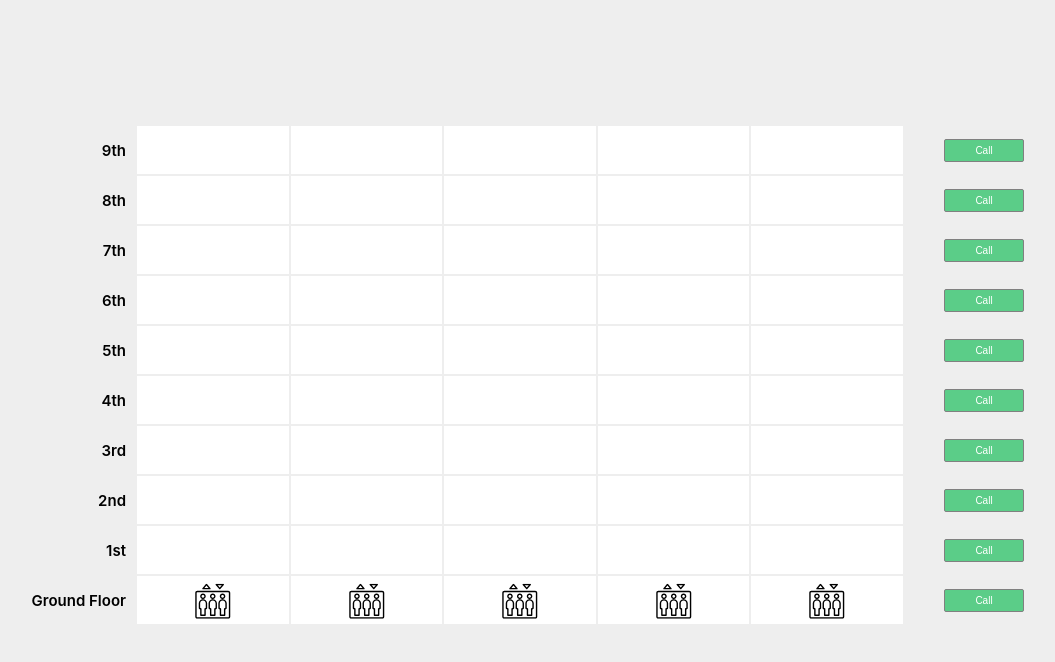
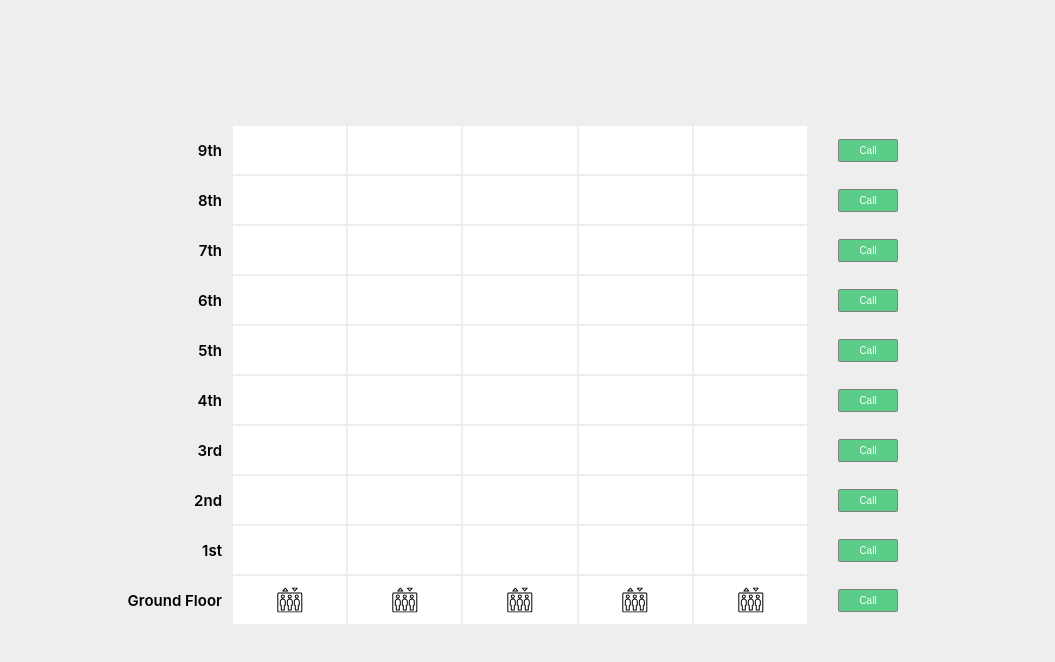
Before and after one commit to DrLiamKless/Elevators, a React (Create React App) app in the folder elevators/: page / in a window 1280 px wide. Shown: the top 662 px of the page, without its empty margins (120-1175 px from the left). Built offline with nearby package versions, Linux system fonts and the light colour scheme.

Commit message:
improve design & Todos

```diff
--- a/elevators/src/App.css
+++ b/elevators/src/App.css
@@ -2,4 +2,6 @@
   text-align: center;
   width: 100vw;
   height: 100vh;
+  background-color: #EEEEEE;
+  overflow-y: auto;
 };
--- a/elevators/src/App.tsx
+++ b/elevators/src/App.tsx
@@ -3,6 +3,9 @@ import Game from './components/Game';
 import './App.css'
 
 function App() {
+  // TODO: add entrypoint to app + build;
+  // TODO: upload to github pages / heroku;
+  // TODO: make responsive for phone;
   return (
     <div className="App">
       <Game />
--- a/elevators/src/components/CallButton.tsx
+++ b/elevators/src/components/CallButton.tsx
@@ -4,7 +4,7 @@ import { renderButtonStyling, renderButtonTitleStyling } from '../utils/callButt
 import { FloorState } from '../utils/models/Floor';
 
 const Button = styled.button<({floorState: FloorState})>`
-  width: 80px;
+  width: 60px;
   font-size: 10px;
   position: absolute;
   text-align: center;
@@ -13,7 +13,7 @@ const Button = styled.button<({floorState: FloorState})>`
   transform: translateX(150%);
   outline: none;
   box-sizing: border-box;
-  padding: 5px 15px;
+  padding: 5px;
   border-radius: 2px;
   ${({floorState}) => `${renderButtonStyling(floorState)} ${renderButtonTitleStyling(floorState)}`}
 `
--- a/elevators/src/components/Game.tsx
+++ b/elevators/src/components/Game.tsx
@@ -7,13 +7,14 @@ import BuildingStructure from './building/BuildingStructure';
 const Root = styled.div`
   width: 100%;
   height: 100%;
-  background-color: #EEEEEE;
   justify-self: center;
 `
 
 function Game() {
   const [building, setBuilding] = useState(new Building(10, 5));
 
+  // TODO: Add Open screen in order to decide how many floors and elevators there are;
+  // TODO: Add title;
   return (
     <Root>
       <BuildingStructure building={building} />
--- a/elevators/src/components/building/BuildingStructure.tsx
+++ b/elevators/src/components/building/BuildingStructure.tsx
@@ -7,8 +7,8 @@ import FloorComponent from './FloorComponent';
 const ElevatorsWrapper = styled.div`
   position: relative;
   display: flex;
-  max-width: 60%;
-  min-width: 60%;
+  max-width: 45%;
+  min-width: 45%;
   bottom: 0px;
 `
 
@@ -16,8 +16,8 @@ const FloorsWrapper = styled.div`
   display: flex;
   flex-direction: column-reverse;
   position: relative;
-  max-width: 60%;
-  min-width: 60%;
+  max-width: 45%;
+  min-width: 45%;
   background-color: white;
 `
 
--- a/elevators/src/components/building/ElevatorComponent.tsx
+++ b/elevators/src/components/building/ElevatorComponent.tsx
@@ -17,9 +17,9 @@ const ElevatorSvg = styled.svg.attrs({
   xmlns: "http://www.w3.org/2000/svg",
   viewBox: "0 0 50 50",
 })<({elevatorState: ElevatorState})>`
-  width: 70%;
-  height: 70%;
-  transform: translateY(25%);
+  width: 50%;
+  height: 50%;
+  transform: translateY(50%);
   fill: ${({elevatorState}) => renderElevatorColor(elevatorState)};
 `;
 
--- a/elevators/src/utils/callButton.ts
+++ b/elevators/src/utils/callButton.ts
@@ -6,7 +6,7 @@ export const renderButtonStyling = (floorState: FloorState) => {
   } else if (floorState === "waiting") {
     return 'background-color: #ED484D; border: 1px solid grey;'
   } else if (floorState === "arrived") {
-    return 'background-color: unset; opacity: 1; border: 1px solid green;'
+    return 'background-color: unset; opacity: 1; border: 1px solid #5BCD88;'
   }
 }
 
--- a/elevators/src/utils/models/Building.ts
+++ b/elevators/src/utils/models/Building.ts
@@ -1,5 +1,7 @@
 import { Elevator } from "./Elevator";
 import { Floor } from "./Floor";
+
+// TODO: make classes more clear;
 
 export class Building {
   static readonly minimumFloors: number = 4;
--- a/elevators/src/utils/models/Elevator.ts
+++ b/elevators/src/utils/models/Elevator.ts
@@ -75,7 +75,7 @@ export class Elevator {
 
       setTimeout(() => {
         this.backToBeFree();
-      }, 1000)
+      }, 2000)
     } else {
       return false;
     }
```
